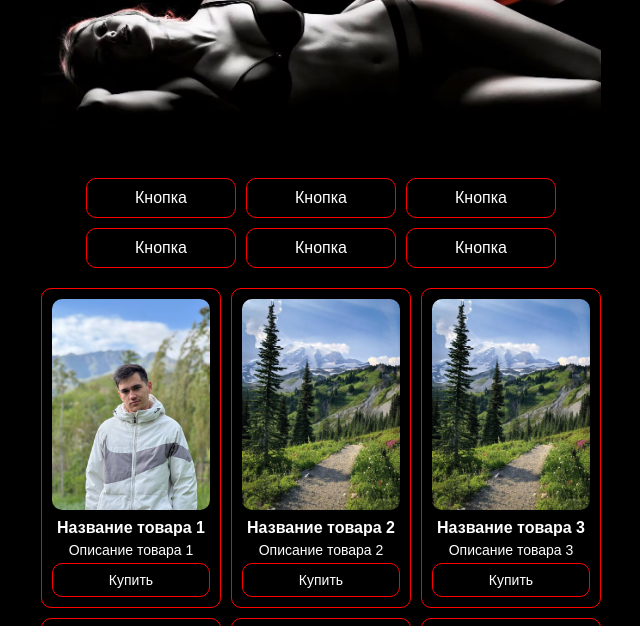
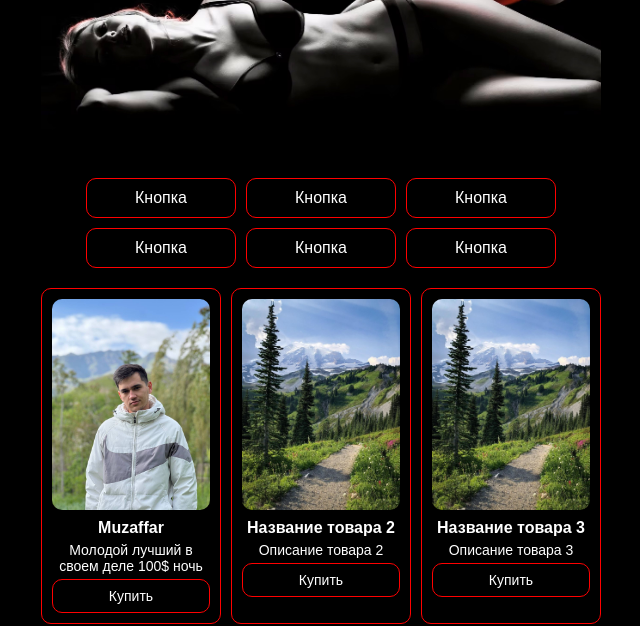
Before and after one commit to Tamoyoku/Bretelka, a plain HTML site: page index.html in a window 1280 px wide. Shown: the part 142-768 px from the top of the page, without its empty margins (319-959 px from the left). Drawn offline with Linux system fonts and the light colour scheme.

Commit message:
Update index.html

```diff
--- a/index.html
+++ b/index.html
@@ -23,8 +23,9 @@
         <div class="products-container">
             <div class="product-card">
                 <img src="./8.jpg" alt="Товар 1">
-                <h3>Название товара 1</h3>
-                <p>Описание товара 1</p>
+                <h3>Muzaffar</h3>
+                <p>Молодой лучший в своем деле
+                100$ ночь</p>
                 <button class="product-button">Купить</button>
             </div>
             <div class="product-card">
```
